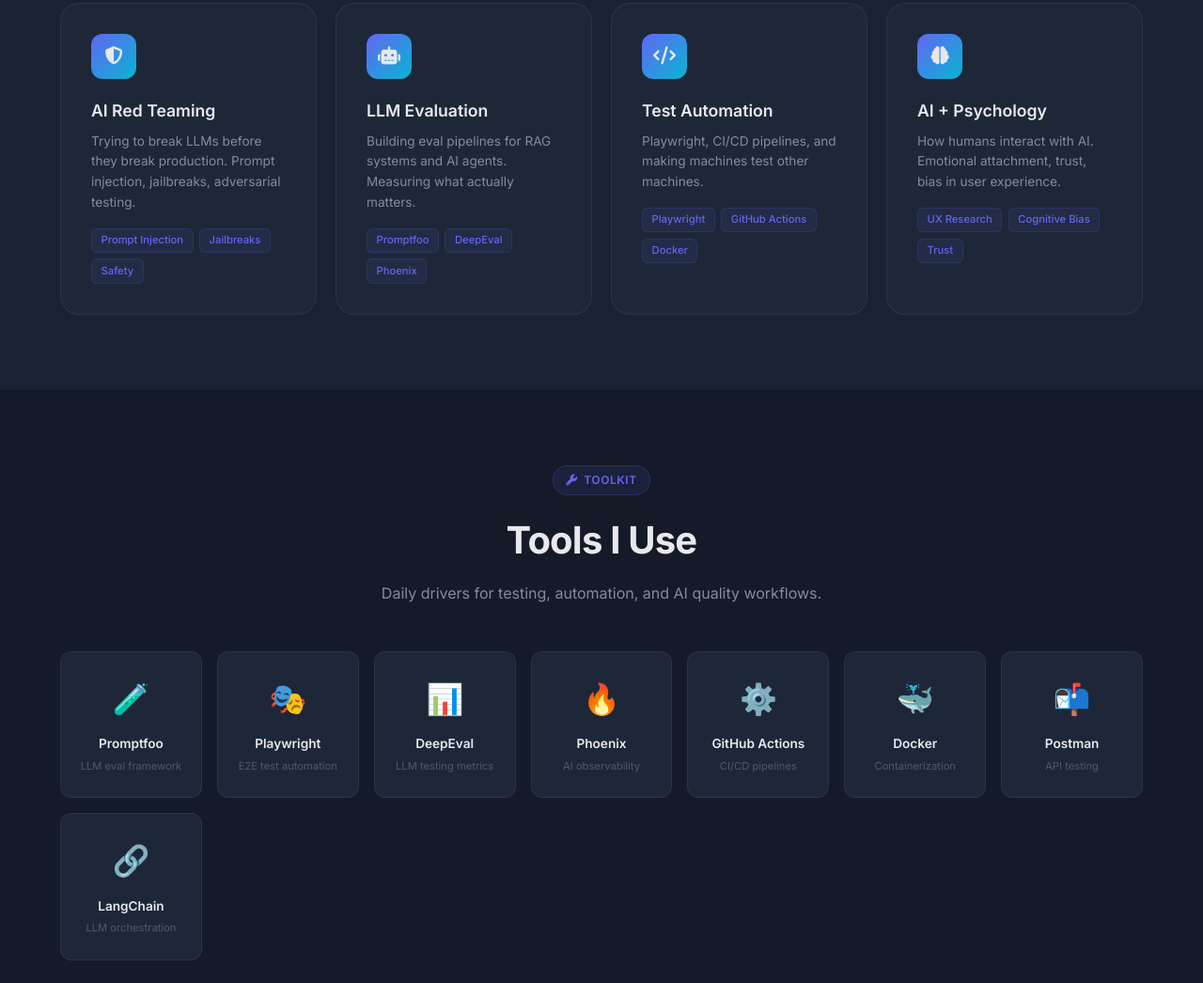
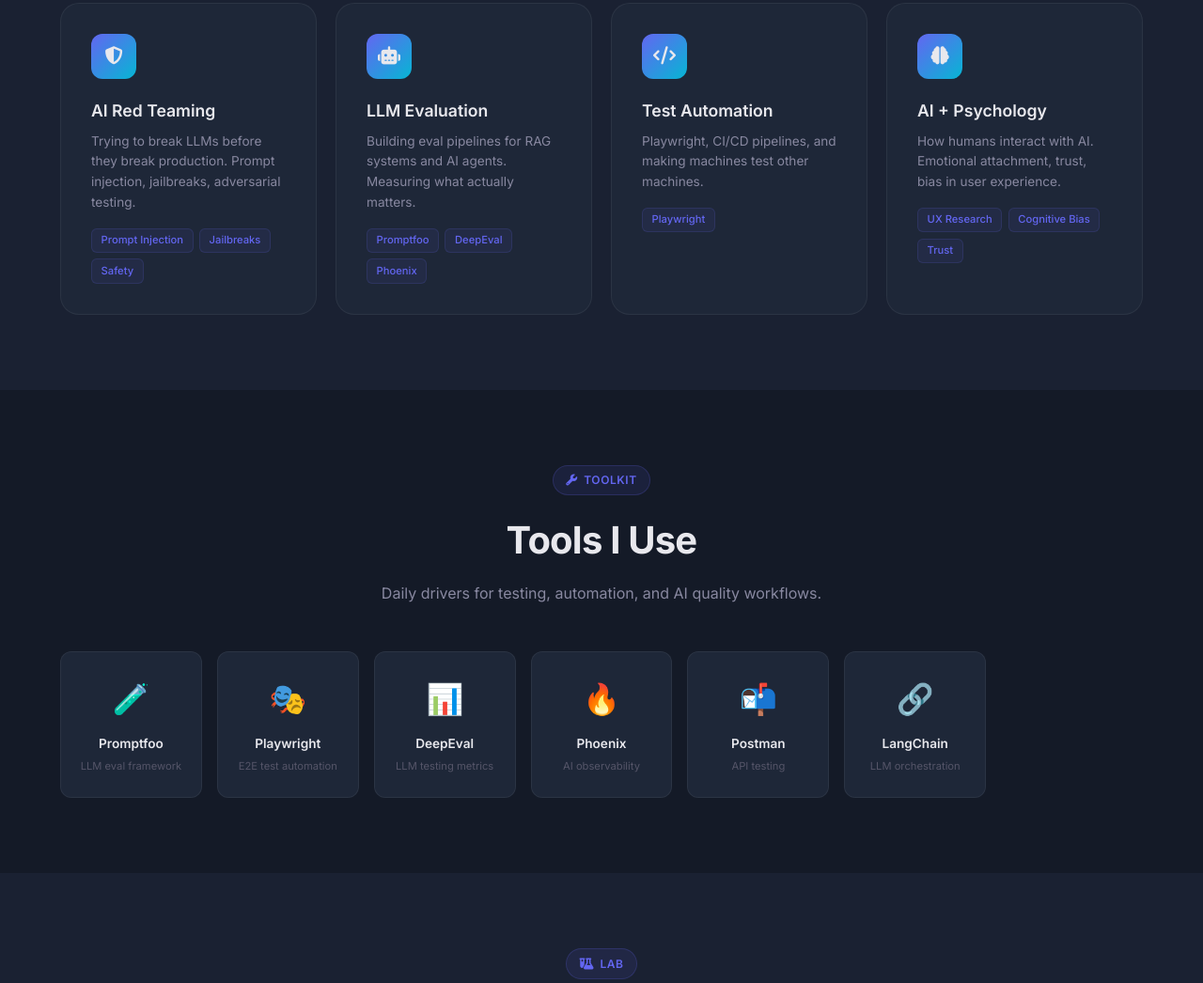
Before and after one commit to qa-apps/alexpavsky, a plain HTML site: page index.html in a window 1280 px wide. Shown: the part 1720-2766 px from the top of the page at 94% size. Drawn offline with Linux system fonts and the light colour scheme; no server answers.

Commit message:
Remove Docker and GitHub Actions from tools grid

```diff
--- a/index.html
+++ b/index.html
@@ -172,8 +172,6 @@
                     <p>Playwright, CI/CD pipelines, and making machines test other machines.</p>
                     <div class="explore-tags">
                         <span class="tag">Playwright</span>
-                        <span class="tag">GitHub Actions</span>
-                        <span class="tag">Docker</span>
                     </div>
                 </div>
                 <div class="explore-card" data-animate>
@@ -219,16 +217,6 @@
                     <div class="tool-icon">🔥</div>
                     <h4>Phoenix</h4>
                     <p>AI observability</p>
-                </a>
-                <a href="https://docs.github.com/en/actions" target="_blank" rel="noopener" class="tool-card" data-animate>
-                    <div class="tool-icon">⚙️</div>
-                    <h4>GitHub Actions</h4>
-                    <p>CI/CD pipelines</p>
-                </a>
-                <a href="https://www.docker.com/" target="_blank" rel="noopener" class="tool-card" data-animate>
-                    <div class="tool-icon">🐳</div>
-                    <h4>Docker</h4>
-                    <p>Containerization</p>
                 </a>
                 <a href="https://www.postman.com/" target="_blank" rel="noopener" class="tool-card" data-animate>
                     <div class="tool-icon">📬</div>
```
